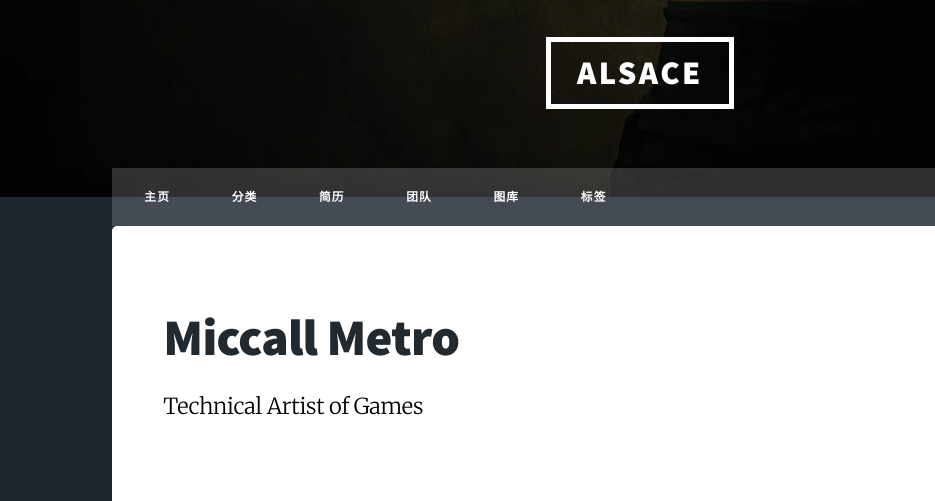
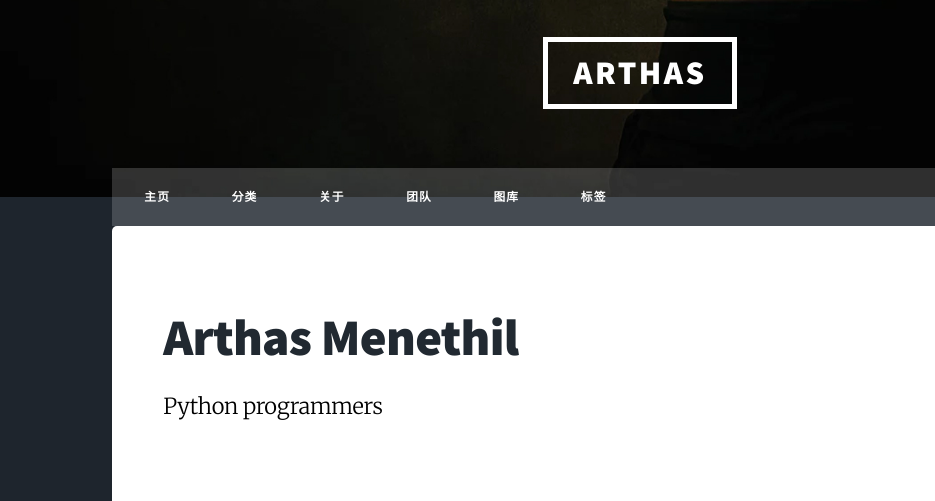
Before and after one commit to a58982284/a58982284.github.io, a plain HTML site: page index.html in a window 1280 px wide. Shown: the part 603-1104 px from the top of the page, 0-935 px from the left. Drawn offline with nearby package versions, Linux system fonts and the light colour scheme; some packages are replaced by stand-ins of ours; a script that the page names is missing; files whose address does not match are found by name.

Commit message:
Site updated: 2019-04-06 21:56:23

```diff
--- a/index.html
+++ b/index.html
@@ -12,7 +12,7 @@
     <meta name="viewport" content="width=device-width, initial-scale=1, user-scalable=no">
     <link rel="stylesheet" href="/css/mic_main.css">
     <link rel="stylesheet" href="/css/dropdownMenu.css">
-    <meta name="keywords" content="Alsace">
+    <meta name="keywords" content="Arthas">
 
     	<script async src="//busuanzi.ibruce.info/busuanzi/2.3/busuanzi.pure.mini.js"></script>
 
@@ -71,7 +71,7 @@
         <!-- Intro 头部显示 s -->
                 <div id="intro">
             <h1>This is<br>
-                        Alsace </h1>
+                        Arthas </h1>
             <p> Whatever is worth doing is worth doing well <br> I'll think of you every step of the way
             </p>
             <ul class="actions">
@@ -81,7 +81,7 @@
         <!-- Intro 头部显示 e -->
         <!-- Header 头部logo start -->
         <header id="header">
-    <a href="/" class="logo">Alsace</a>
+    <a href="/" class="logo">Arthas</a>
 </header>
         <!-- Header 头部logo end -->
         <!-- Nav 导航条 start -->
@@ -107,8 +107,8 @@
 		        <!-- Pages 自定义   -->
 
 		        <li>
-		            <a href="/about/" title="简历">
-		                简历
+		            <a href="/about/" title="关于">
+		                关于
 		            </a>
 		        </li>
 
@@ -137,7 +137,7 @@
 			<ul class="icons">
 
                     <li>
-                        <a title="github" href="https://github.com/miccall" target="_blank" rel="noopener">
+                        <a title="github" href="https://github.com/a58982284" target="_blank" rel="noopener">
                             <i class="icon fa fa-github"></i>
                         </a>
                     </li>
@@ -158,8 +158,8 @@
             <!-- Main first s-->
             <article id="me" class="panel">
                 <header style="color: #000000">
-                    <h1>Miccall Metro</h1>
-                    <p>Technical  Artist  of  Games</p>
+                    <h1>Arthas Menethil</h1>
+                    <p>Python programmers</p>
                 </header>
                 <a href class="jumplink pic">
                     <span class="arrow icon fa-chevron-right"><span></span></span>
```
Also changed, not shown: 2019/04/06/hello-world/index.html (+5 -5 lines), 2019/04/06/test/index.html (+5 -5 lines), archives/2019/04/index.html (+6 -6 lines), archives/2019/index.html (+6 -6 lines), archives/index.html (+6 -6 lines).
